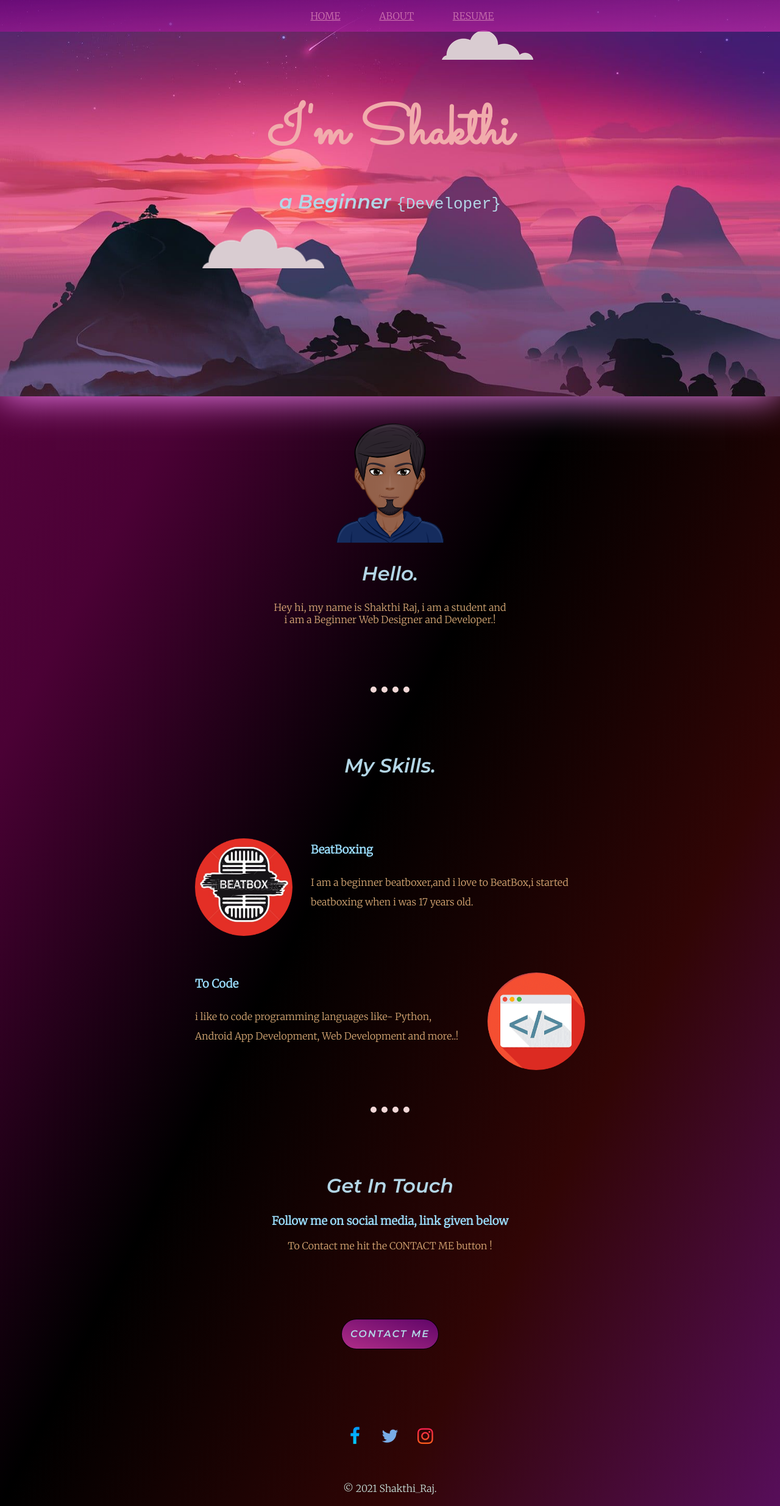
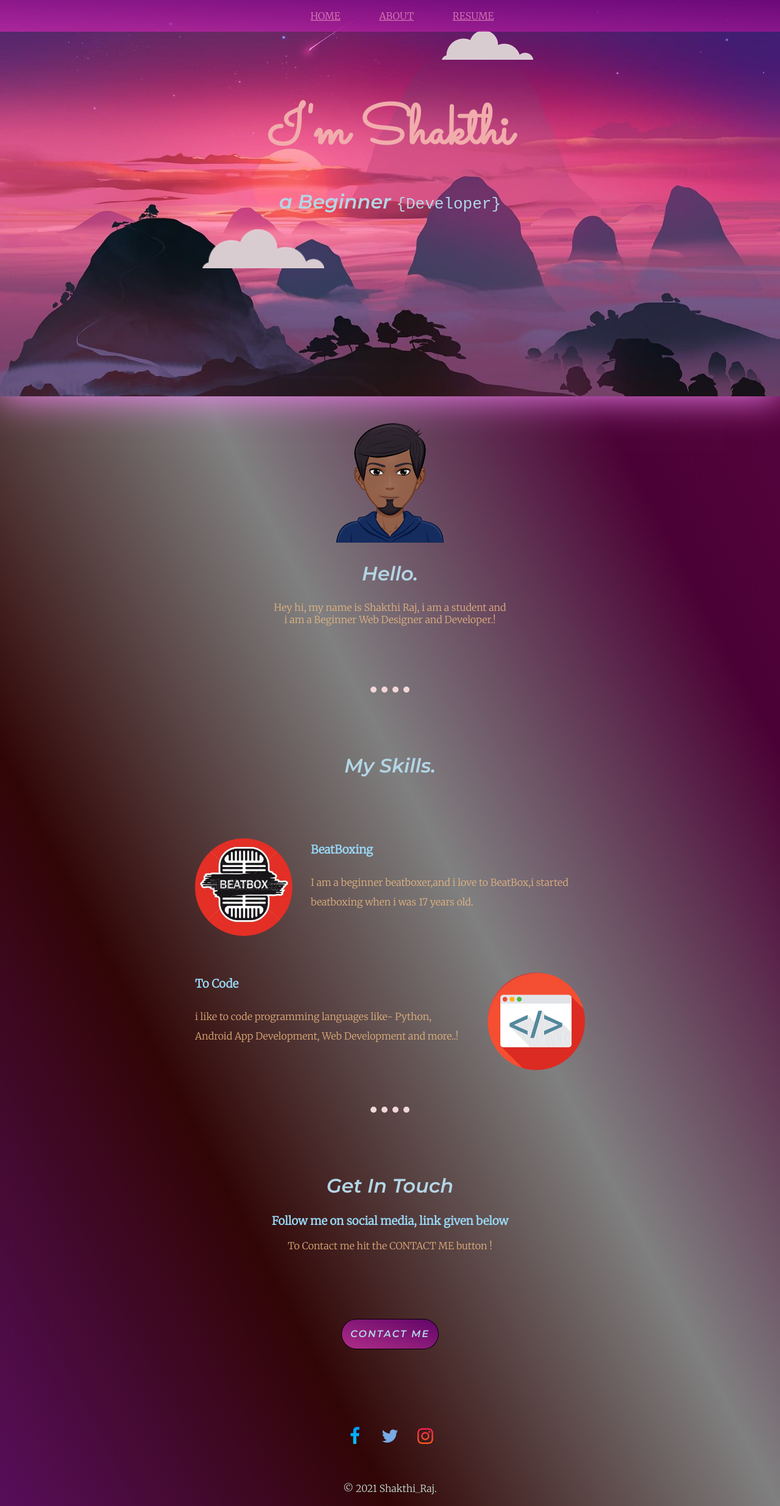
Before and after one commit to shakthiraj9426/cv, a plain HTML site: page CSS-MY SITE/index.html in a window 1280 px wide. Shown: the whole page at 61% size. Drawn offline with Linux system fonts and the light colour scheme.

Commit message:
css file updated

```diff
--- a/CSS-MY SITE/css/styles.css
+++ b/CSS-MY SITE/css/styles.css
@@ -11,12 +11,22 @@ nav > ul > li >a{
     padding: 10px 30px;
     color: #e98bc2;
 }
-nav{
+/* nav{
     width: 100%;
     background-image: linear-gradient(to bottom right, rgb(112, 6, 122) ,rgba(194, 40, 168, 0.87));
     position: fixed;
     margin-top: 0px;
     opacity: 0.8;
+    top: 0;
+    left: 0;
+    z-index: 1;
+} */
+nav{
+    width: 100%;
+    background-image: linear-gradient(to bottom left, rgb(112, 6, 122) ,rgba(194, 40, 168, 0.87));
+    position: fixed;
+    margin-top: 0px;
+    opacity: 0.9;
     top: 0;
     left: 0;
     z-index: 1;
@@ -49,19 +59,26 @@ h3{
     height:600px;
     box-shadow: 0 0 60px rgb(255, 138, 255);
 }
+/* .content{
+    height: 100%;
+    width: 100%;
+    text-align: center;
+    font-family: 'Merriweather', serif;
+    color:#40514E;
+    background-image: linear-gradient(to bottom right, rgb(94, 5, 67),rgb(75, 1, 53),black,rgb(49, 5, 5),rgb(87, 14, 90));
+
+} */
 .content{
     height: 100%;
     width: 100%;
     text-align: center;
     font-family: 'Merriweather', serif;
-    color:#40514E;
-    /* box-shadow:0 0 170px rgb(243, 243, 243); */
-    background-image: linear-gradient(to bottom right, rgb(94, 5, 67),rgb(75, 1, 53),black,rgb(49, 5, 5),rgb(87, 14, 90));
-    /* background-color: rgba(124, 63, 148, 0.678); */
+    color:#40534E;
+    background-image: linear-gradient(to bottom left, rgb(94, 5, 67),rgb(75, 1, 53), gray, rgb(49, 5, 5), rgb(87, 14, 90));
 
 }
 .btn:hover {
-	background-color:#e66049;
+	background-color:#e67049;
 }
 #a:active {
 	position:relative;
@@ -102,7 +119,7 @@ h3{
     background-size: 500%;
     opacity: 0;
     transition: 0.5s;
-    animation: animate 20s linear infinite;
+    animation: animate 25s linear infinite;
 }
 #a::before{
     content: '';
@@ -120,7 +137,7 @@ h3{
     filter: blur(20px);
     opacity: 0;
     transition: 0.5s;
-    animation: animate 20s linear infinite;
+    animation: animate 22s linear infinite;
 }
 #a:hover::before,
 #a:hover::after
@@ -150,7 +167,7 @@ h3{
     background:linear-gradient(to top right, rgb(175, 45, 136),rgb(96, 5, 104));
     font-weight: bold;
     font-family: 'Montserrat', sans-serif;
-    color:#b3d6e6;
+    color:#b3d5e6;
     transition: 0.5s;
     z-index: 1;
 }
@@ -160,7 +177,7 @@ h3{
 }
 
 .footer-link{
-    color: #c074cf;
+    color: #c174cf;
     margin: 20px 20px;
     font-size: x-large;
     transition: .5s;
```
